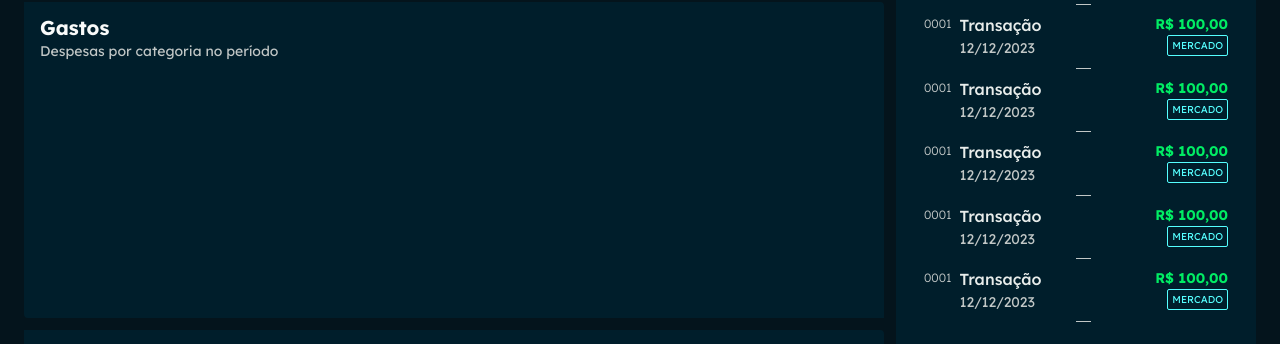
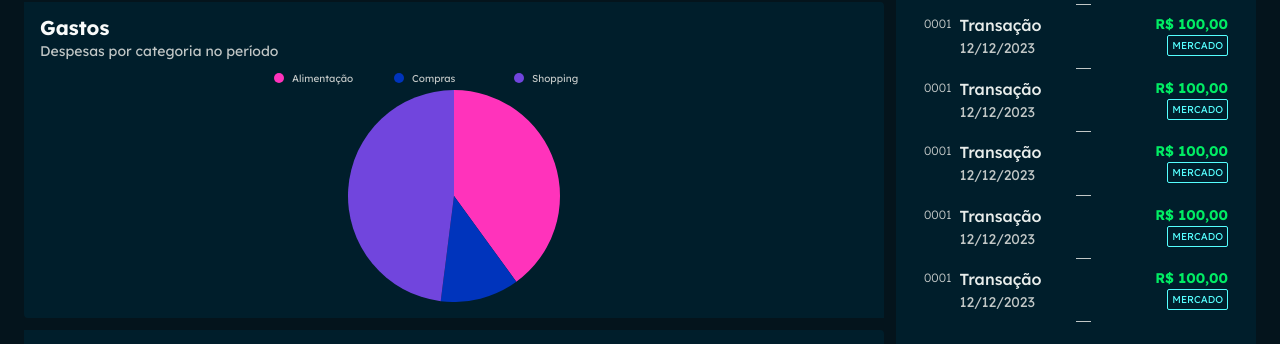
Before and after one commit to LiliKaori/money-control, a React (Vite) app: page / in a window 1280 px wide. Shown: the part 262-606 px from the top of the page. Built offline with nearby package versions, Linux system fonts and the light colour scheme.

Commit message:
feat/ pie-chart

```diff
--- a/package.json
+++ b/package.json
@@ -10,6 +10,7 @@
     "preview": "vite preview"
   },
   "dependencies": {
+    "@nivo/pie": "^0.84.0",
     "@phosphor-icons/react": "^2.0.15",
     "@radix-ui/react-dialog": "^1.0.5",
     "@react-input/mask": "^1.0.20",
--- /dev/null
+++ b/src/components/categories-pie-chart/index.tsx
@@ -0,0 +1,90 @@
+import { ResponsivePie } from '@nivo/pie';
+import { useMemo } from 'react';
+
+import { theme } from '../../styles/theme';
+import { formatCurrency } from '../../utils/format-currency';
+
+const apiData = [
+  {
+    _id: '1',
+    title: 'Alimentação',
+    amount: 50000,
+    color: '#ff33bb',
+  },
+  {
+    _id: '2',
+    title: 'Compras',
+    amount: 15000,
+    color: '#0034bc',
+  },
+  {
+    _id: '3',
+    title: 'Shopping',
+    amount: 60000,
+    color: '#7145dd',
+  },
+];
+
+type ChartData = {
+  id: string;
+  label: string;
+  externalId: string;
+  value: number;
+  color: string;
+};
+
+export function CategoriesPieChart() {
+  const data = useMemo<ChartData[]>(() => {
+    const chartData = apiData.map(item => ({
+      id: item.title,
+      label: item.title,
+      externalId: item._id,
+      value: item.amount,
+      color: item.color,
+    }));
+
+    return chartData;
+  }, []);
+  return (
+    <ResponsivePie
+      data={data}
+      enableArcLabels={false}
+      enableArcLinkLabels={false}
+      colors={({ data }) => data.color}
+      margin={{ top: 20 }}
+      valueFormat={formatCurrency}
+      theme={{
+        text: {
+          fontFamily: 'Lexend',
+          fontSize: 10,
+        },
+        tooltip: {
+          container: {
+            backgroundColor: theme.colors.black,
+            padding: 16,
+            color: theme.colors.white,
+            fontFamily: 'Lexend',
+            fontSize: 12,
+            borderRadius: 4,
+          },
+        },
+      }}
+      legends={[
+        {
+          anchor: 'top',
+          direction: 'row',
+          justify: false,
+          translateX: 0,
+          translateY: -20,
+          itemWidth: 120,
+          itemHeight: 16,
+          itemTextColor: theme.colors.neutral,
+          itemDirection: 'left-to-right',
+          itemOpacity: 1,
+          symbolSize: 10,
+          symbolShape: 'circle',
+        },
+      ]}
+    />
+  );
+}
--- a/src/screens/home/home.tsx
+++ b/src/screens/home/home.tsx
@@ -1,11 +1,10 @@
 import { InputMask } from '@react-input/mask';
 
-import { Button } from '../../components/button';
 import { ButtonIcon } from '../../components/button-icon';
 import { Card } from '../../components/card';
+import { CategoriesPieChart } from '../../components/categories-pie-chart';
 import { CreateCategoryDialog } from '../../components/create-category-dialog';
 import { CreateTransactionDialog } from '../../components/create-transaction-dialog';
-import { Dialog } from '../../components/dialog';
 import { Input } from '../../components/input';
 import { Title } from '../../components/title';
 import { Transaction } from '../../components/transaction';
@@ -70,7 +69,9 @@
                 subtitle="Despesas por categoria no período"
               />
             </header>
-            <ChartContent />
+            <ChartContent>
+              <CategoriesPieChart />
+            </ChartContent>
           </ChartContainer>
           <ChartContainer>
             <header>
```
Also changed, not shown: src/components/categories-pie-chart/styles.ts (added), 1 other file (tests, documents, lock files or other folders).
